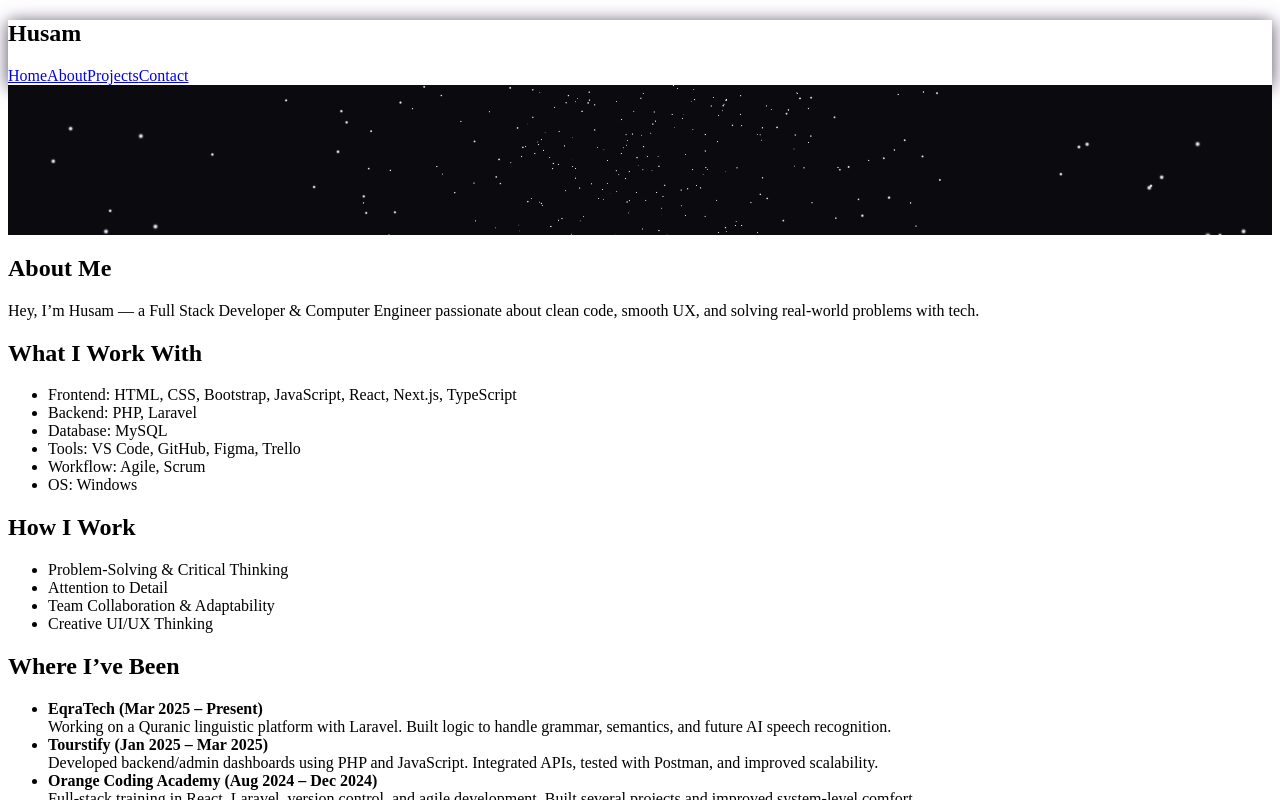
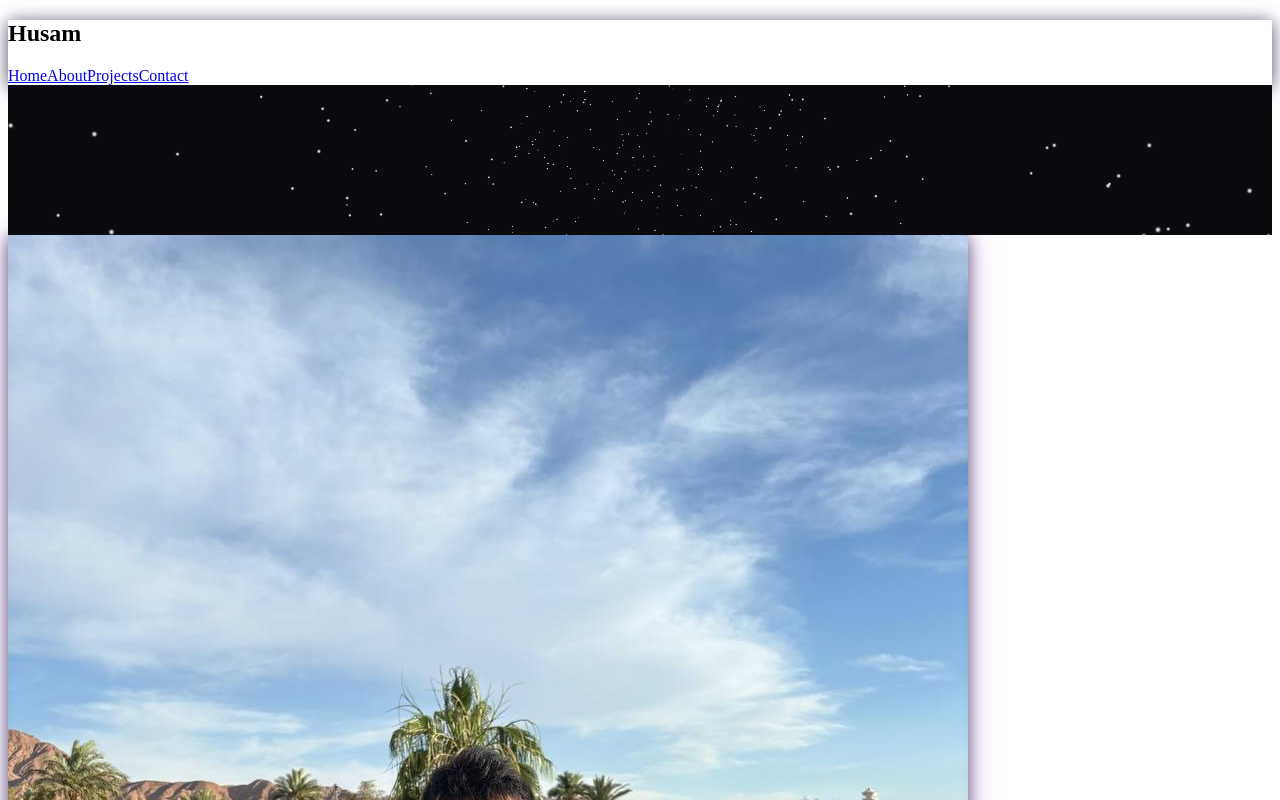
Before and after one commit to HusamAlSaket/Nextjs-Portfolio, a Next.js app: page /about in a window 1280 px wide. Shown: the top 800 px of the page. Built offline with nearby package versions, Linux system fonts and the light colour scheme.

Commit message:
about me

```diff
--- a/src/app/about/page.js
+++ b/src/app/about/page.js
@@ -16,8 +16,21 @@ export default function About() {
         <HeroCanvas />
       </div>
 
-      {/* Header */}
+      {/* Header with profile picture */}
       <section className="relative flex flex-col items-center justify-center gap-6 mb-16 max-w-4xl mx-auto py-8 md:py-12 z-10">
+        <motion.div
+          initial={{ opacity: 0, scale: 0.8 }}
+          animate={{ opacity: 1, scale: 1 }}
+          transition={{ duration: 1 }}
+          className="mb-2"
+        >
+          <img
+            src="/me.JPG"
+            alt="Husam profile"
+            className="w-40 h-40 md:w-52 md:h-52 rounded-full object-cover border-4 border-[#a259ff] shadow-lg mx-auto"
+            style={{ boxShadow: '0 0 32px 0 #a259ff55, 0 2px 16px 0 #000a' }}
+          />
+        </motion.div>
         <motion.h1
           className="text-4xl md:text-5xl font-bold mb-2 text-[#a259ff] font-[Orbitron,sans-serif] tracking-tight"
           initial={{ opacity: 0, y: -40 }}
@@ -35,7 +48,6 @@ export default function About() {
           <p>
             Hey, I’m <span className="text-[#a259ff] font-semibold">Husam</span> — a Full Stack Developer & Computer Engineer passionate about clean code, smooth UX, and solving real-world problems with tech.
           </p>
-
         </motion.div>
       </section>
 
```
Also changed, not shown: public/me.JPG (added).
